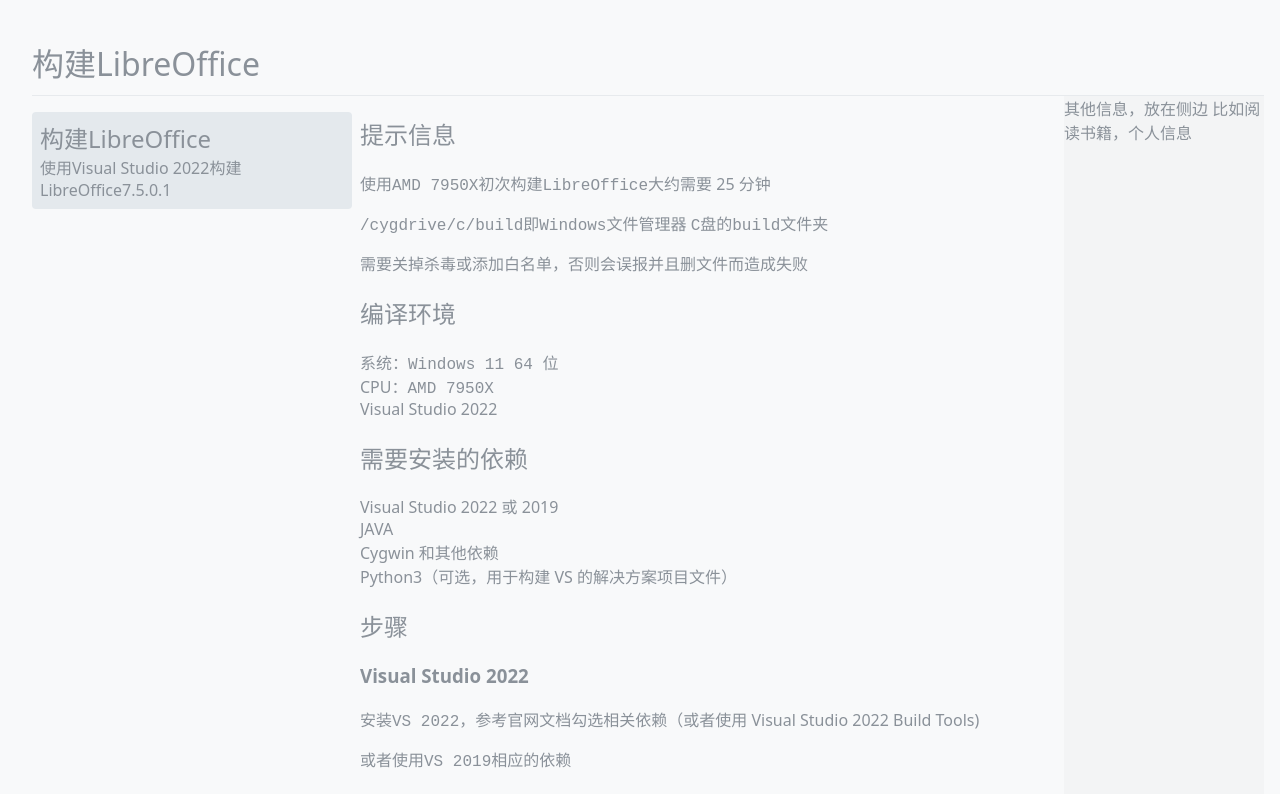
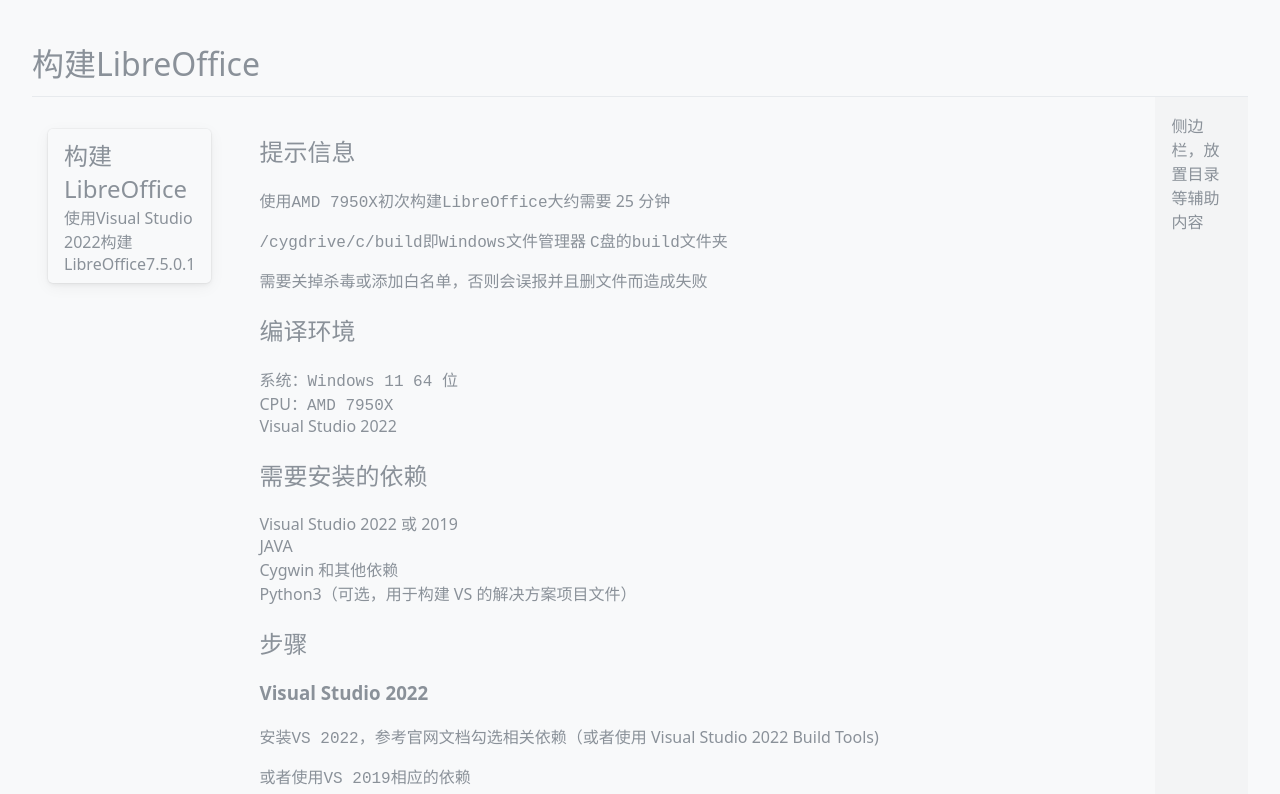
Before and after one commit to loveloki/blog, a React (Vite) app: page /posts/build-LibreOffice in a window 1280 px wide. Shown: the top 794 px of the page. Built offline with nearby package versions, Linux system fonts and the light colour scheme.

Commit message:
style: 样式调整

```diff
--- a/src/Blog/Blog.css
+++ b/src/Blog/Blog.css
@@ -3,9 +3,6 @@
 }
 
 #Blog {
-  display: grid;
-  grid-template-rows: 64px 1fr;
-  grid-template-columns: 1fr 200px;
   height: 100%;
   padding: 2rem;
   color: var(--ui-fg);
@@ -13,25 +10,25 @@
 }
 
 #Blog > header {
-  grid-column: 1 / 3;
-  grid-row: 1;
   font-size: 2rem;
   line-height: 64px;
   border-bottom: 1px solid var(--ui-line);
 }
 
-#Blog > aside {
+#Blog aside {
+  width: 22rem;
+  padding: 16px;
   background: var(--ui-panel-bg);
 }
 
 #Blog > main {
   display: flex;
-  gap: 8px;
-  margin: 0 auto;
+  gap: 16px;
+  justify-content: center;
 }
 
 #Blog > main > article {
-  max-width: 44rem;
+  max-width: 56rem;
 }
 
 pre {
--- a/src/Blog/Blog.tsx
+++ b/src/Blog/Blog.tsx
@@ -1,5 +1,5 @@
 import { Outlet, useParams } from 'react-router-dom'
-import usePosts, { Post } from '@hooks/usePosts'
+import usePosts from '@hooks/usePosts'
 import useIsHome from '@hooks/useIsHome'
 import List from './List'
 import './Blog.css'
@@ -17,8 +17,8 @@
       <main>
         <List isHome={isHome} activeId={activePost?.id} />
         <Outlet />
+        <aside>侧边栏，放置目录等辅助内容</aside>
       </main>
-      <aside>其他信息，放在侧边 比如阅读书籍，个人信息</aside>
     </div>
   )
 }
--- a/src/Blog/List/List.css
+++ b/src/Blog/List/List.css
@@ -1,26 +1,34 @@
+.post-list {
+  padding: 16px;
+}
+
+.post-list.full {
+  width: 40rem;
+}
+
+.post-list.tiny {
+  width: 20rem;
+}
+
 .list-item {
-  transition: all 0.2s ease-in;
-  padding: 8px;
-  border-radius: 4px;
+  transition: box-shadow 0.125s ease;
+  padding: 8px 16px;
+  border-radius: 5px;
   overflow: hidden;
+  /* box-shadow: 0 0 0 1px rgba(0,0,0,.03),0 2px 4px rgba(0,0,0,.05),0 4px 16px rgba(0,0,0,.05); */
 }
 
 .list-item:hover {
-  background-color: var(--ui-selection-normal);
+  /* background-color: var(--ui-selection-normal); */
+  box-shadow: 0 0 0 1px rgba(0,0,0,.03),0 2px 4px rgba(0,0,0,.05),0 4px 16px rgba(0,0,0,.05);
+
 }
 
 .list-item.active {
-  background-color: var(--ui-selection-active);
+  /* background-color: var(--ui-selection-active); */
+  box-shadow: 0 0 0 1px rgba(0,0,0,.03),0 2px 4px rgba(0,0,0,.05),0 4px 16px rgba(0,0,0,.05);
 }
 
 .list-item > header {
   font-size: 1.5rem;
 }
-
-.post-list.full {
-  width: 33rem;
-}
-
-.post-list.tiny {
-  width: 20rem;
-}
--- a/src/Blog/List/List.tsx
+++ b/src/Blog/List/List.tsx
@@ -13,7 +13,8 @@
   const className = `post-list ${type}`
 
   return (
-    <ul className={className}>
+    <nav className={className}>
+      <ul>
         {posts.map(({ id, title, desc, tags }) => {
           const className = activeId === id ? 'list-item active' : 'list-item'
 
@@ -34,6 +35,8 @@
           )
         })}
       </ul>
+
+    </nav>
   )
 }
 
--- a/src/Blog/Post/Post.css
+++ b/src/Blog/Post/Post.css
@@ -0,0 +1,3 @@
+.post-body {
+  padding: 16px;
+}
--- a/src/Blog/Post/Post.tsx
+++ b/src/Blog/Post/Post.tsx
@@ -10,7 +10,7 @@
 function Post() {
   const text = useLoaderData() as string
 
-  return <article dangerouslySetInnerHTML={{ __html: marked.parse(text) }} />
+  return <article className='post-body' dangerouslySetInnerHTML={{ __html: marked.parse(text) }} />
 }
 
 export default Post
```
Lines whose indentation alone changed are shown as unchanged.
